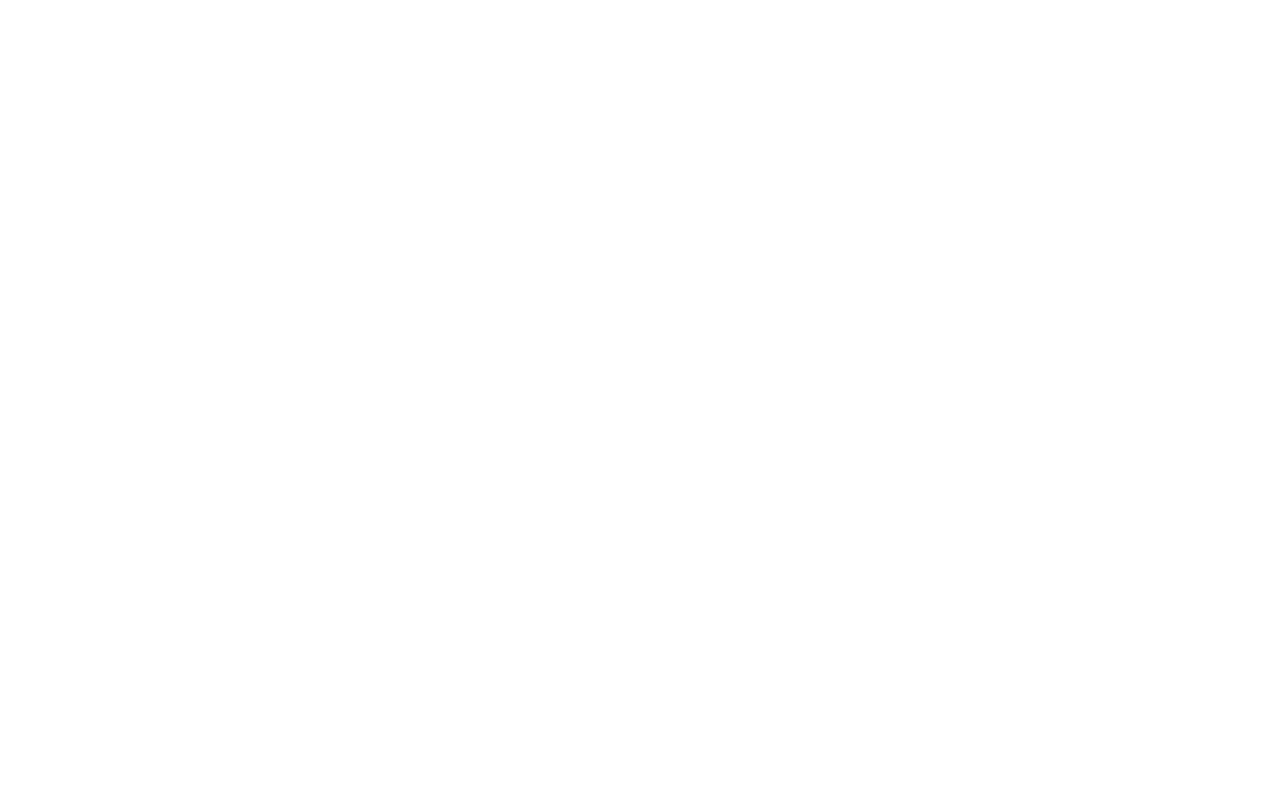
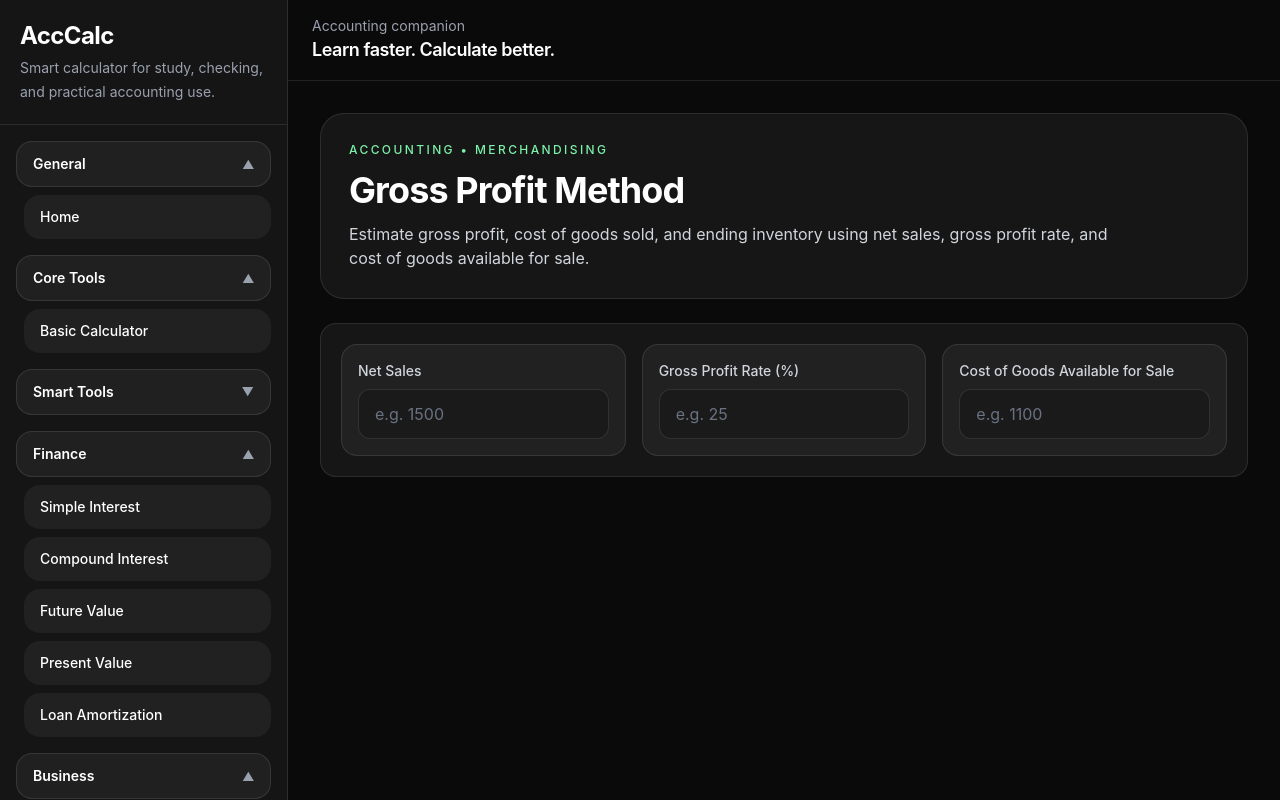
Before and after one commit to DrasZil/AccCalc, a React (Vite) app in the folder accounting-companion/: page /accounting/gross-profit-method in a window 1280 px wide. Before the commit this address had no page. Shown: the top 800 px of the page. Built offline with nearby package versions, Linux system fonts and the light colour scheme.

Commit message:
Added GrossProfitMethod

```diff
--- a/accounting-companion/src/App.tsx
+++ b/accounting-companion/src/App.tsx
@@ -21,6 +21,7 @@
 import WeightedAverageInventoryPage from "./features/accounting/WeightedAverageInventoryPage";
 import AboutPage from "./features/meta/AboutPage";
 import FeedbackPage from "./features/meta/FeedBackPage";
+import GrossProfitMethodPage from "./features/accounting/GrossProfitMethodPage";
 
 export default function App() {
   return (
@@ -45,6 +46,7 @@
           <Route path="accounting/cash-discount" element={<CashDiscountPage/>}/>
           <Route path="accounting/fifo-inventory" element={<FIFOInventoryPage/>}/>
           <Route path="accounting/weighted-average-inventory" element={<WeightedAverageInventoryPage />}/>
+          <Route path="accounting/gross-profit-method" element={<GrossProfitMethodPage/>} />
           <Route path="smart/solver" element={<SmartSolverPage />} />
           <Route path="about" element={<AboutPage />} />
           <Route path="feedback" element={<FeedbackPage />} />
--- /dev/null
+++ b/accounting-companion/src/features/accounting/GrossProfitMethodPage.tsx
@@ -0,0 +1,168 @@
+import { useMemo, useState } from "react";
+import CalculatorPageLayout from "../../components/CalculatorPageLayout";
+import FormulaCard from "../../components/FormulaCard";
+import InputCard from "../../components/INputCard";
+import InputGrid from "../../components/InputGrid";
+import ResultCard from "../../components/resultCard";
+import ResultGrid from "../../components/ResultGrid";
+import SectionCard from "../../components/SectionCard";
+import formatPHP from "../../utils/formatPHP";
+import { useSmartSolverConnector } from "../smart/smartSolver.connector";
+
+export default function GrossProfitMethodPage() {
+    const [netSales, setNetSales] = useState("");
+    const [grossProfitRate, setGrossProfitRate] = useState("");
+    const [costOfGoodsAvailable, setCostOfGoodsAvailable] = useState("");
+
+    useSmartSolverConnector({
+        netSales: setNetSales,
+        grossProfitRate: setGrossProfitRate,
+        costOfGoodsAvailable: setCostOfGoodsAvailable,
+    });
+
+    const result = useMemo(() => {
+        if (
+        netSales.trim() === "" ||
+        grossProfitRate.trim() === "" ||
+        costOfGoodsAvailable.trim() === ""
+        ) {
+        return null;
+        }
+
+        const sales = Number(netSales);
+        const rate = Number(grossProfitRate);
+        const goodsAvailable = Number(costOfGoodsAvailable);
+
+        if (
+        Number.isNaN(sales) ||
+        Number.isNaN(rate) ||
+        Number.isNaN(goodsAvailable)
+        ) {
+        return {
+            error: "All inputs must be valid numbers.",
+        };
+        }
+
+        if (sales < 0 || rate < 0 || goodsAvailable < 0) {
+        return {
+            error: "Values cannot be negative.",
+        };
+        }
+
+        if (rate > 100) {
+        return {
+            error: "Gross profit rate cannot be greater than 100%.",
+        };
+        }
+
+        const grossProfitRateDecimal = rate / 100;
+        const estimatedGrossProfit = sales * grossProfitRateDecimal;
+        const estimatedCOGS = sales - estimatedGrossProfit;
+        const estimatedEndingInventory = goodsAvailable - estimatedCOGS;
+
+        if (estimatedEndingInventory < 0) {
+        return {
+            error:
+            "Estimated ending inventory is negative. Check your inputs because cost of goods sold cannot exceed cost of goods available.",
+        };
+        }
+
+        return {
+        sales,
+        rate,
+        goodsAvailable,
+        grossProfitRateDecimal,
+        estimatedGrossProfit,
+        estimatedCOGS,
+        estimatedEndingInventory,
+        formula: (
+            <>
+            Gross Profit = Net Sales × Gross Profit Rate
+            <br />
+            Cost of Goods Sold = Net Sales − Gross Profit
+            <br />
+            Ending Inventory = Cost of Goods Available for Sale − Cost of Goods
+            Sold
+            </>
+        ),
+        steps: [
+            `Gross Profit Rate = ${rate.toFixed(2)}% = ${grossProfitRateDecimal.toFixed(
+            4
+            )}`,
+            `Estimated Gross Profit = ${formatPHP(sales)} × ${grossProfitRateDecimal.toFixed(
+            4
+            )} = ${formatPHP(estimatedGrossProfit)}`,
+            `Estimated Cost of Goods Sold = ${formatPHP(
+            sales
+            )} − ${formatPHP(estimatedGrossProfit)} = ${formatPHP(estimatedCOGS)}`,
+            `Estimated Ending Inventory = ${formatPHP(
+            goodsAvailable
+            )} − ${formatPHP(estimatedCOGS)} = ${formatPHP(
+            estimatedEndingInventory
+            )}`,
+        ],
+        };
+    }, [netSales, grossProfitRate, costOfGoodsAvailable]);
+
+    return (
+        <CalculatorPageLayout
+        badge="Accounting • Merchandising"
+        title="Gross Profit Method"
+        description="Estimate gross profit, cost of goods sold, and ending inventory using net sales, gross profit rate, and cost of goods available for sale."
+        inputSection={
+            <SectionCard>
+            <InputGrid columns={3}>
+                <InputCard
+                label="Net Sales"
+                value={netSales}
+                onChange={setNetSales}
+                placeholder="e.g. 1500"
+                />
+                <InputCard
+                label="Gross Profit Rate (%)"
+                value={grossProfitRate}
+                onChange={setGrossProfitRate}
+                placeholder="e.g. 25"
+                />
+                <InputCard
+                label="Cost of Goods Available for Sale"
+                value={costOfGoodsAvailable}
+                onChange={setCostOfGoodsAvailable}
+                placeholder="e.g. 1100"
+                />
+            </InputGrid>
+            </SectionCard>
+        }
+        resultSection={
+            result && "error" in result ? (
+            <SectionCard>
+                <div className="rounded-2xl border border-amber-400/30 bg-amber-400/10 p-4 text-sm text-amber-200">
+                <p className="font-semibold">Input notice</p>
+                <p className="mt-1">{result.error}</p>
+                </div>
+            </SectionCard>
+            ) : result ? (
+            <ResultGrid columns={3}>
+                <ResultCard
+                title="Estimated Gross Profit"
+                value={formatPHP(result.estimatedGrossProfit)}
+                />
+                <ResultCard
+                title="Estimated Cost of Goods Sold"
+                value={formatPHP(result.estimatedCOGS)}
+                />
+                <ResultCard
+                title="Estimated Ending Inventory"
+                value={formatPHP(result.estimatedEndingInventory)}
+                />
+            </ResultGrid>
+            ) : null
+        }
+        explanationSection={
+            result && !("error" in result) ? (
+            <FormulaCard formula={result.formula} steps={result.steps} />
+            ) : null
+        }
+        />
+    );
+}
--- a/accounting-companion/src/features/home/HomePage.tsx
+++ b/accounting-companion/src/features/home/HomePage.tsx
@@ -109,6 +109,13 @@
         path: "/accounting/weighted-average-inventory",
         category: "Accounting",
     },
+    {
+        title: "Gross Profit Method",
+        description:
+            "Estimate gross profit, cost of goods sold, and ending inventory using net sales, gross profit rate, and cost of goods available for sale.",
+        path: "/accounting/gross-profit-method",
+        category: "Accounting",
+    },
 ];
 
 export default function HomePage() {
--- a/accounting-companion/src/features/layout/AppLayout.tsx
+++ b/accounting-companion/src/features/layout/AppLayout.tsx
@@ -58,6 +58,9 @@
         },
         {
             label: "Weighted Average Inventory", path: "/accounting/weighted-average-inventory"
+        },
+        {
+            label: "Gross Profit Method", path: "/accounting/gross-profit-method"
         },
         ],
     },
--- a/accounting-companion/src/features/smart/smartSolver.engine.ts
+++ b/accounting-companion/src/features/smart/smartSolver.engine.ts
@@ -302,6 +302,26 @@
         group: "inventory",
         visibleInManualInputs: false,
         aliases: ["units sold", "sold units"],
+    },
+    netSales: {
+        label: "Net Sales",
+        placeholder: "e.g. 150000",
+        kind: "money",
+        group: "accounting",
+    },
+    grossProfitRate: {
+        label: "Gross Profit Rate (%)",
+        placeholder: "e.g. 25",
+        kind: "percent",
+        group: "accounting",
+        aliases: ["gross profit percentage", "gp rate", "gross margin rate"],
+    },
+    costOfGoodsAvailable: {
+        label: "Cost of Goods Available for Sale",
+        placeholder: "e.g. 110000",
+        kind: "money",
+        group: "inventory",
+        aliases: ["goods available", "cost available for sale"],
     },
     };
 
@@ -613,6 +633,21 @@
         /ending inventory/i,
         /cost of goods sold/i,
         /\bcogs\b/i,
+        ],
+    },
+    {
+        id: "gross-profit-method",
+        name: "Gross Profit Method",
+        route: "/accounting/gross-profit-method",
+        description: "Estimate gross profit, COGS, and ending inventory.",
+        required: ["netSales", "grossProfitRate", "costOfGoodsAvailable"],
+        keywords: [
+            /gross profit/i,
+            /gross profit method/i,
+            /ending inventory/i,
+            /estimated inventory/i,
+            /cogs/i,
+            /merchandising/i,
         ],
     },
     ];
--- a/accounting-companion/src/features/smart/smartSolver.types.ts
+++ b/accounting-companion/src/features/smart/smartSolver.types.ts
@@ -34,6 +34,9 @@
     "purchase2Units",
     "purchase2Cost",
     "unitsSold",
+    "netSales",
+    "grossProfitRate",
+    "costOfGoodsAvailable",
     ] as const;
 
     export type FieldKey = (typeof ALL_FIELD_KEYS)[number];
```
